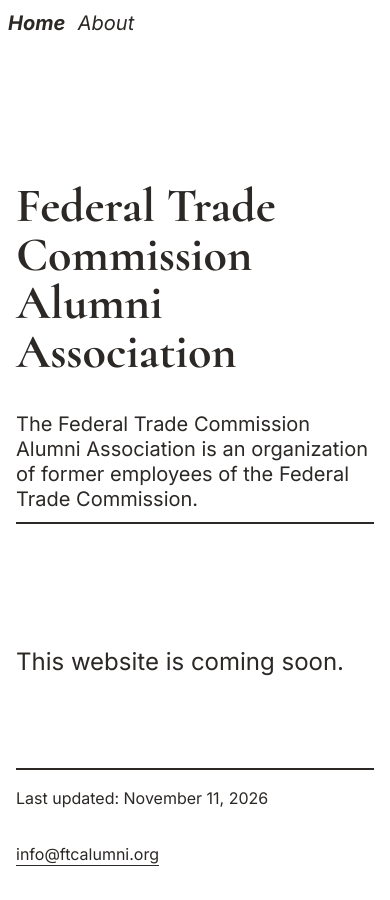
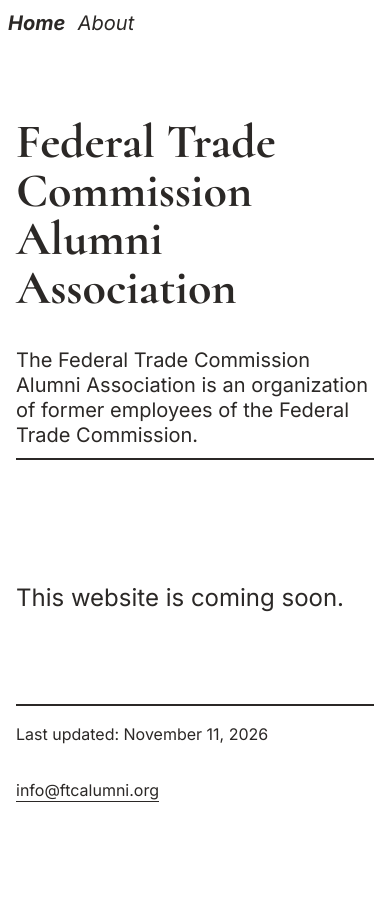
Before and after one commit to ftcalumni/ftcalumni.org, a Jekyll site: the page built from index.md, in a window 390 px wide. Built offline with Jekyll 4.4.1, drawn with Linux system fonts in a browser that asks for light colours.

Commit message:
fix mobile spacing

```diff
--- a/_includes/page_heading.html
+++ b/_includes/page_heading.html
@@ -1,4 +1,4 @@
-<div class="mt-4 mb-2 clearfix header-text">
+<div class="mb-2 clearfix header-text">
   <h1 class="h0 inline-block py-2 mt-4 header-title">{{ page.title }}</h1>
   <div class="clearfix mb-4 py-1">
     <div class="col-1 sm-width-full border-top-thick">
--- a/_layouts/home.html
+++ b/_layouts/home.html
@@ -5,11 +5,12 @@
 
   <body>
 
-    <div>
 
-      {% include header.html %}
+    {% include header.html %}
 
-      <div class="container mx-auto px-2 mt-4 mb-2 clearfix header-text">
+    <main>
+
+      <div class="container mx-auto px-2 mb-2 clearfix header-text">
         <h1 class="h0 inline-block py-2 mt-4 header-title">{{ site.title }}</h1>
 
         <div class="clearfix mb-4 py-1">
@@ -32,7 +33,7 @@
         {% endfor %}
       </div>
 
-    </div>
+    </main>
 
     {% include footer.html %}
 
--- a/_layouts/post.html
+++ b/_layouts/post.html
@@ -3,7 +3,7 @@ layout: default
 ---
 
 <article class="container mx-auto px-2" itemscope itemtype="http://schema.org/BlogPosting">
-  <div class="mt-4 mb-2 clearfix header-text">
+  <div class="mb-2 clearfix header-text">
     <h1 class="h0 inline-block py-2 mt-4 header-title">{{ page.title }}</h1>
     <div class="clearfix mb-4 py-1">
       <p class="h4 lh-condensed"><time datetime="{{ page.date | date_to_xmlschema }}" itemprop="datePublished">{{ page.date | date: "%b %-d, %Y" }}</time></p>
--- a/_sass/athena-theme/_custom.scss
+++ b/_sass/athena-theme/_custom.scss
@@ -8,3 +8,7 @@ h5,
 h6 {
   font-family: $title-font-family;
 }
+
+@media (min-width: $breakpoint-lg) {
+  header { margin-bottom: $spacer-4; }
+}
```
